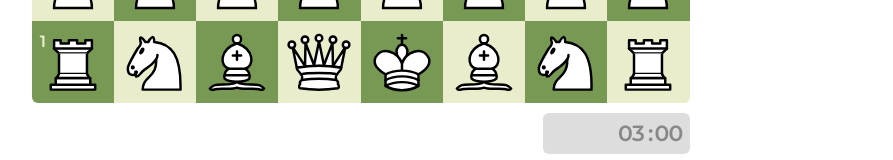
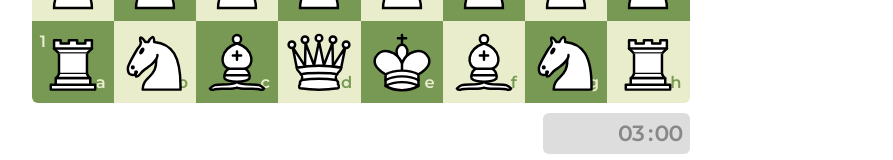
Before and after one commit to clxsewn/chess-app, a React (Vite) app: page / in a window 1280 px wide. Shown: the part 626-786 px from the top of the page, without its empty margins (106-999 px from the left). Built offline with nearby package versions, Linux system fonts and the light colour scheme.

Commit message:
column label Ñdisplay fix

```diff
--- a/src/components/Board/index.tsx
+++ b/src/components/Board/index.tsx
@@ -23,10 +23,8 @@ export default function Board() {
 
     const labelMargins = getLabelInnerPos(rowLabelPos, columnLabelPos)
 
-    const [rh, ch] = [
-        rowLabelPoses[rowLabelPos],
-        columnLabelPoses[columnLabelPos],
-    ]
+    const rh = rowLabelPoses[rowLabelPos]
+    const ch = columnLabelPoses[columnLabelPos]
 
     const { view } = boardView
 
@@ -99,8 +97,8 @@ export default function Board() {
 
     return (
         <div className={`board${selectedClass}`} ref={boardRef}>
-            {view.map((v) =>
-                v.map((t, vID) => (
+            {view.map((v, rID) =>
+                v.map((t, cID) => (
                     <Tile
                         key={t}
                         id={t}
@@ -122,8 +120,8 @@ export default function Board() {
                         }
                         highlightColor={tiles.theme.highlight}
                         possible={possibleMoves.includes(t)}
-                        drawRowLabel={rh(vID)}
-                        drawColumnLabel={ch(vID)}
+                        drawRowLabel={rh(cID)}
+                        drawColumnLabel={ch(rID)}
                         selected={t === selected}
                         labelMargins={labelMargins}
                     />
--- a/src/data/labelsPoses.ts
+++ b/src/data/labelsPoses.ts
@@ -5,8 +5,8 @@ interface IPoses {
 }
 
 export const rowLabelPoses: IPoses = {
-    Left: (id: number) => id % 8 === 0,
-    Right: (id: number) => id % 8 === 7,
+    Left: (columnID: number) => columnID === 0,
+    Right: (columnID: number) => columnID === 7,
     None: () => false,
 }
 
@@ -14,8 +14,8 @@ export const rowLabelPosList = Object.keys(rowLabelPoses)
 export type TRowLabelPos = keyof typeof rowLabelPoses
 
 export const columnLabelPoses: IPoses = {
-    Bottom: (id: number) => id > 55,
-    Top: (id: number) => id < 8,
+    Top: (rowID: number) => rowID === 0,
+    Bottom: (rowID: number) => rowID === 7,
     None: () => false,
 }
 
```
